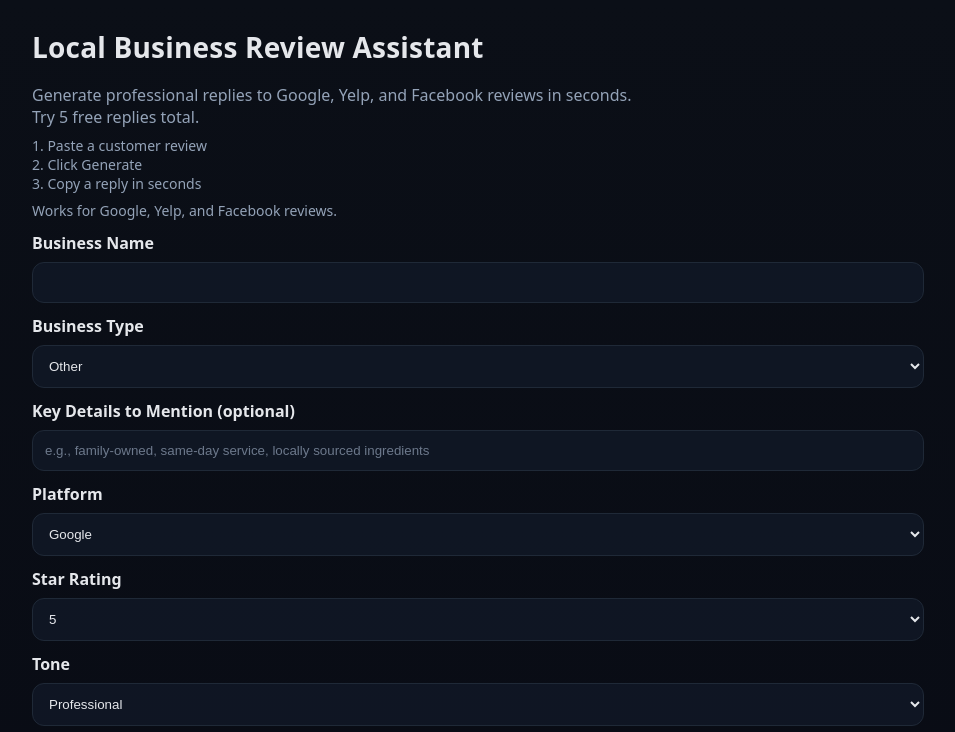
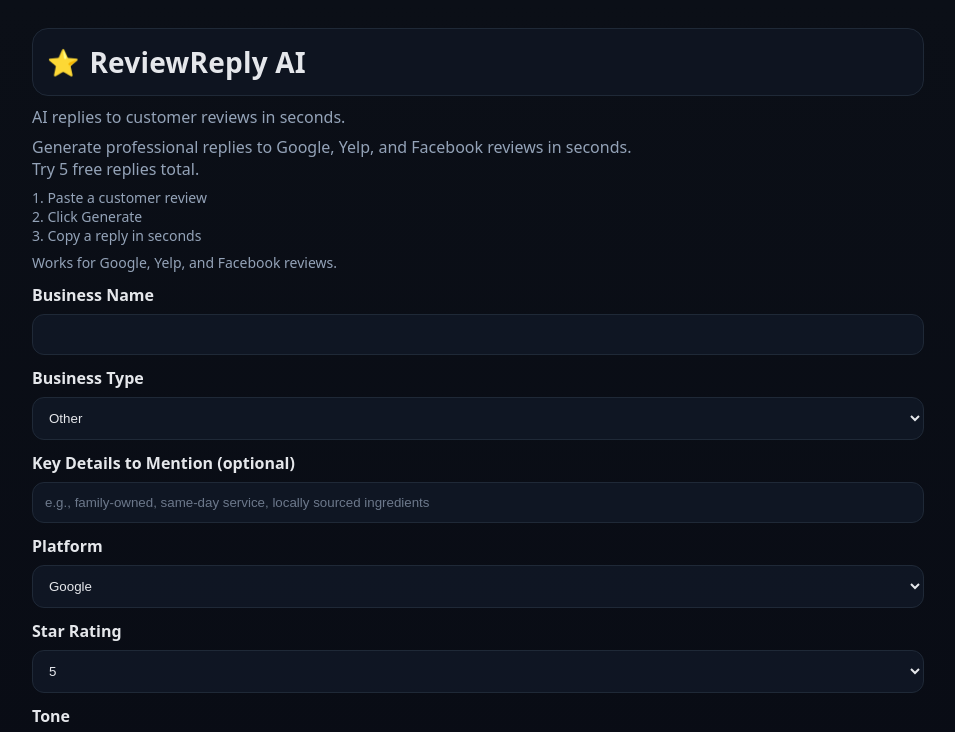
Before and after one commit to evangelistaf71498/review-assistant, a website: page public/index.html in a window 1280 px wide. Shown: the top 732 px of the page, without its empty margins (162-1117 px from the left). Drawn offline with Linux system fonts and the light colour scheme.

Commit message:
Added ReviewReply AI branding

```diff
--- a/public/index.html
+++ b/public/index.html
@@ -6,7 +6,14 @@
 </head>
 
 <body>
-  <h1>Local Business Review Assistant</h1>
+  <div style="display:flex; align-items:center; gap:10px; margin-bottom:10px;">
+    <span style="font-size:26px;">⭐</span>
+    <h1 style="margin:0;">ReviewReply AI</h1>
+  </div>
+
+  <p style="color:#94a3b8; margin-top:0;">
+  AI replies to customer reviews in seconds.
+  </p>
 
   <p style="margin-top:8px; color:#94a3b8;">
     Generate professional replies to Google, Yelp, and Facebook reviews in seconds.<br>
```
